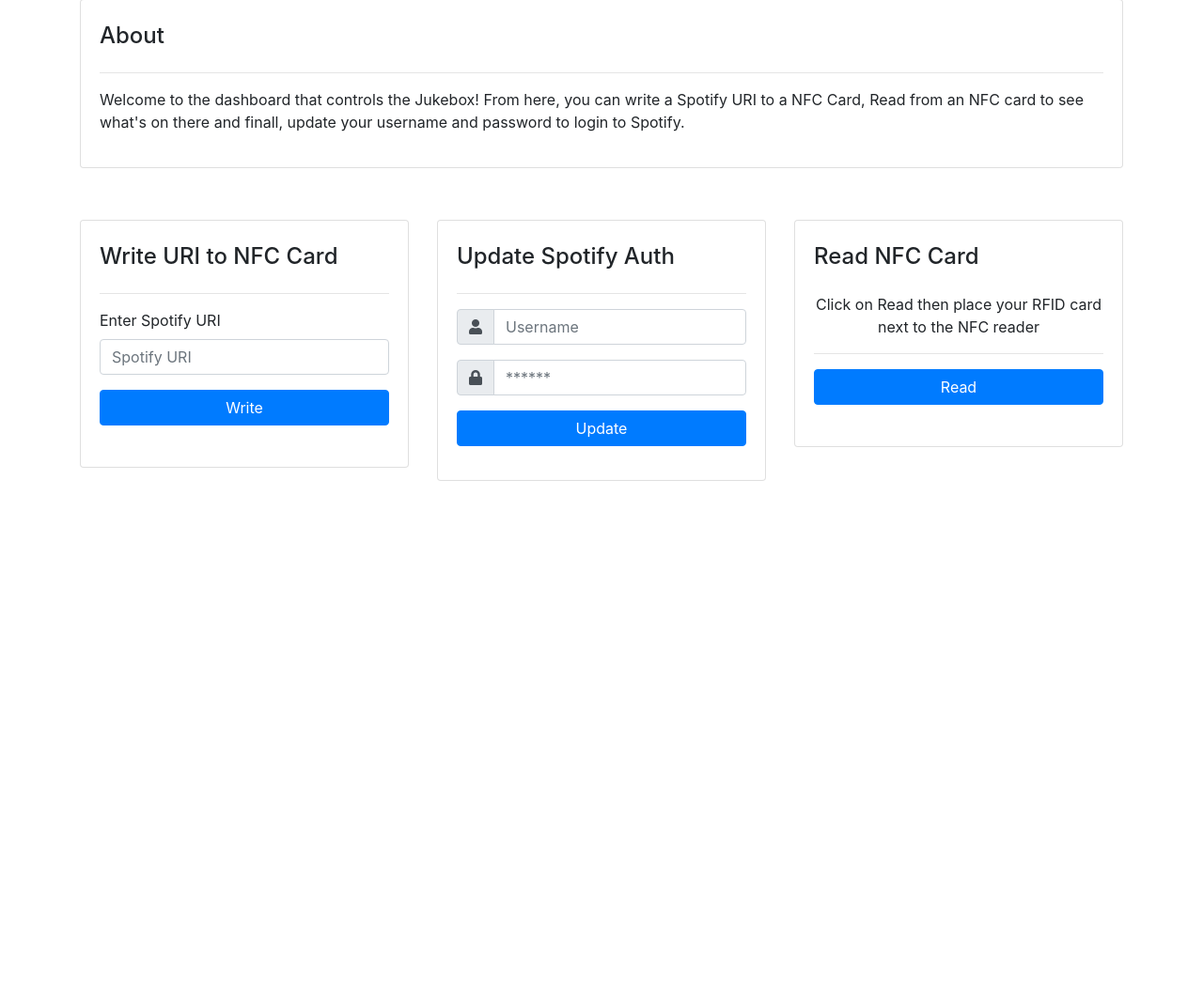
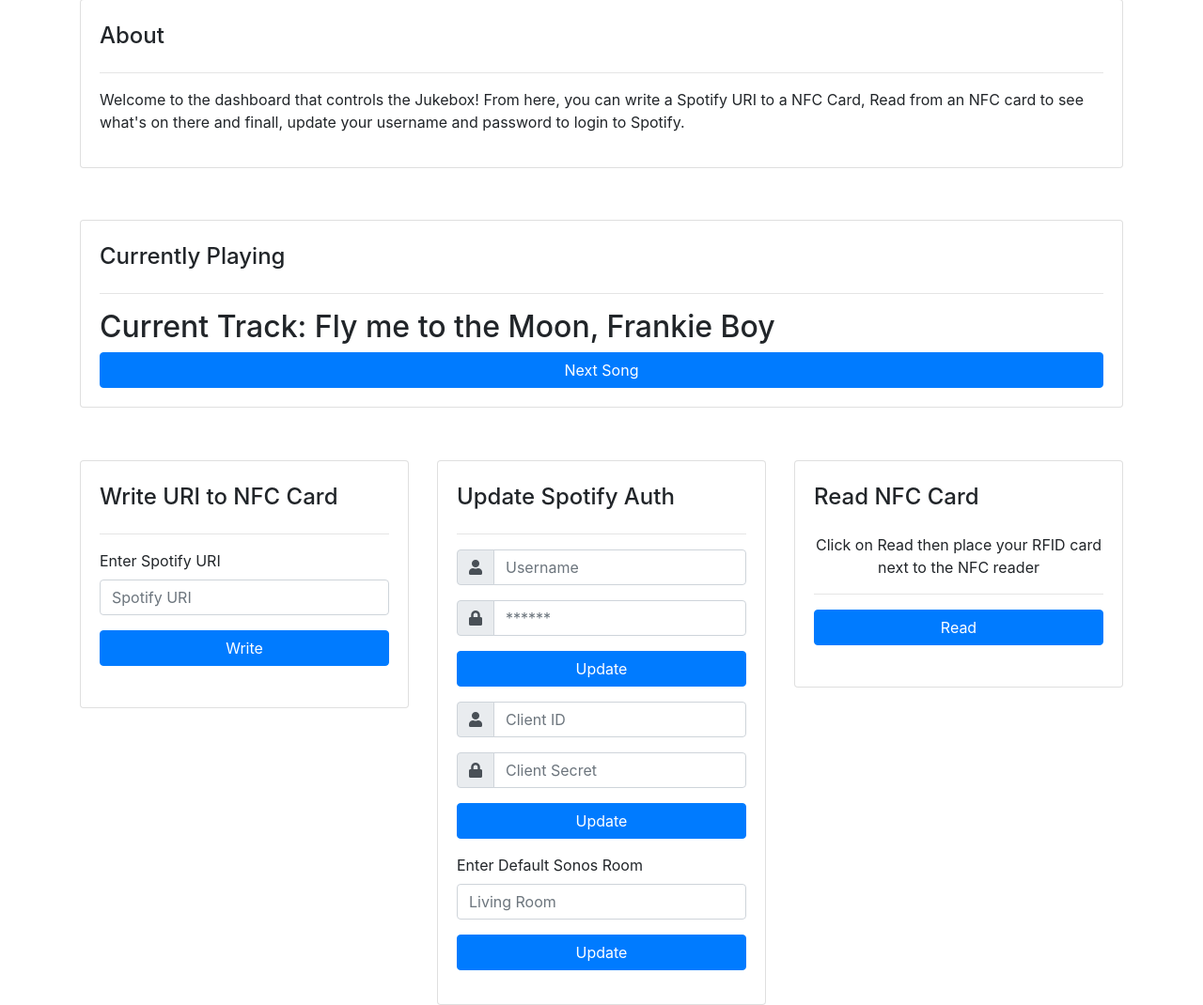
Before and after one commit to AndrewSkea/Spotify-NFC-Jukebox, a Flask app: page / in a window 1280 px wide. Shown: the part 154-1224 px from the top of the page at 94% size. Before the commit the page ends 666 px from the top, so only its background shows below. Run offline with Flask 2, Linux system fonts and the light colour scheme; some libraries are stand-ins or nearby versions.

Commit message:
Added forms to update all configs

```diff
--- a/jukebox-web/app.py
+++ b/jukebox-web/app.py
@@ -57,6 +57,7 @@
     return Response("{'status':'started'}", status=202, mimetype='application/json')
 
 
+@app.route('/update-auth/<username>/<password>', methods=['POST'])
 def update_spotify_auth(username, password):
     if username != "" and password != "":
 
@@ -73,6 +74,7 @@
         return {"status": "invaliad input for username or password"}
 
 
+@app.route('/update-spotify-app-auth/<client_id>/<client_secret>', methods=['POST'])
 def update_spotify_app_auth(client_id, client_secret):
     if client_id != "" and client_secret != "":
 
@@ -89,6 +91,7 @@
         return {"status": "invaliad input for client_id or client_secret"}
 
 
+@app.route('/update-sonos/<sonos_room>', methods=['POST'])
 def update_sonos_room(sonos_room):
     if sonos_room != "":
         with open("settings.json", "r") as jsonFile:
--- a/jukebox-web/templates/index.html
+++ b/jukebox-web/templates/index.html
@@ -17,6 +17,18 @@
 				<h4 class="card-title mb-4 mt-1">About</h4>
 				<hr>
 				<p>Welcome to the dashboard that controls the Jukebox! From here, you can write a Spotify URI to a NFC Card, Read from an NFC card to see what's on there and finall, update your username and password to login to Spotify.</p>
+			</article>
+		</div> <!-- card.// -->
+	</aside>
+</div>
+<div class="row top-row">
+	<aside class="col-sm-12">
+		<div class="card">
+			<article class="card-body">
+				<h4 class="card-title mb-4 mt-1">Currently Playing</h4>
+				<hr>
+				<h2 id="current-track">Current Track: Fly me to the Moon, Frankie Boy</h2>
+				<button id="next-button" class="btn btn-primary btn-block" onclick="nextSong()" > Next Song </button>
 			</article>
 		</div> <!-- card.// -->
 	</aside>
@@ -64,10 +76,40 @@
 				<input id="spotify-password" class="form-control" placeholder="******" type="password">
 			</div> <!-- input-group.// -->
 		</div> <!-- form-group// -->
-	<div class="form-group">
-		<button type="submit" class="btn btn-primary btn-block"> Update  </button>
-	</div> <!-- form-group// -->
-</form>
+		<div class="form-group">
+			<button type="submit" class="btn btn-primary btn-block"> Update  </button>
+		</div> <!-- form-group// -->
+	</form>
+	<form id="update-client-app-form">
+		<div class="form-group">
+			<div class="input-group">
+				<div class="input-group-prepend">
+					<span class="input-group-text"> <i class="fa fa-user"></i> </span>
+				 </div>
+				<input id="spotify-client-id" name="" class="form-control" placeholder="Client ID" type="text">
+			</div> <!-- input-group.// -->
+			</div> <!-- form-group// -->
+		<div class="form-group">
+			<div class="input-group">
+				<div class="input-group-prepend">
+					<span class="input-group-text"> <i class="fa fa-lock"></i> </span>
+					</div>
+				<input id="spotify-client-secret" class="form-control" placeholder="Client Secret" type="text">
+			</div> <!-- input-group.// -->
+		</div> <!-- form-group// -->
+		<div class="form-group">
+			<button type="submit" class="btn btn-primary btn-block"> Update  </button>
+		</div> <!-- form-group// -->
+	</form>
+	<form id="sonos-room-form">
+		<div class="form-group">
+			<label>Enter Default Sonos Room</label>
+			<input id="sonos-room-input" name="" class="form-control" placeholder="Living Room" type="text" required>
+		</div>
+		<div class="form-group">
+			<button type="submit" class="btn btn-primary btn-block"> Update  </button>
+		</div>
+	  </form>
 </article>
 </div> <!-- card.// -->
 
--- a/jukebox-web/utils.py
+++ b/jukebox-web/utils.py
@@ -90,7 +90,8 @@
     output = subprocess.check_output(cmd, shell=True)
     print(output)
 
-    # Update settings.json in sonos-http-app
+    # Update presets.json && settings.json in node-sonos-http-app
+    # Update presets for sonos room
     with open("../node-sonos-http-api/presets/presets.json", "r") as jsonFile:
         data = json.load(jsonFile)
 
@@ -103,8 +104,8 @@
 
     with open("../node-sonos-http-api/presets/presets.json", "w") as jsonFile:
         json.dump(data, jsonFile)
-    restart_sonos_api()
 
+    # Update client id and secret in settings.js
     match_string = 'announceVolume: 40,'
     insert_string = {"clientId": '"' + client_id + '"', "clientSecret": '"' + client_secret + '"'}
     insert_string = 'spotify: {},\n'.format(str(insert_string))
```
